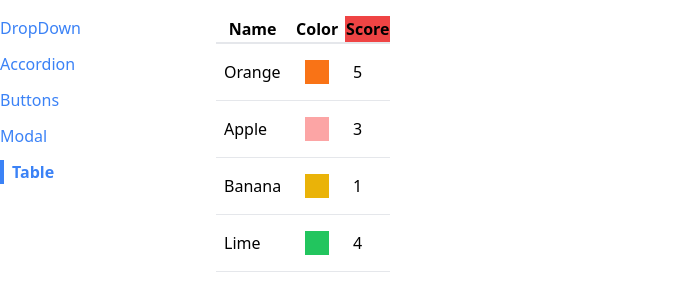
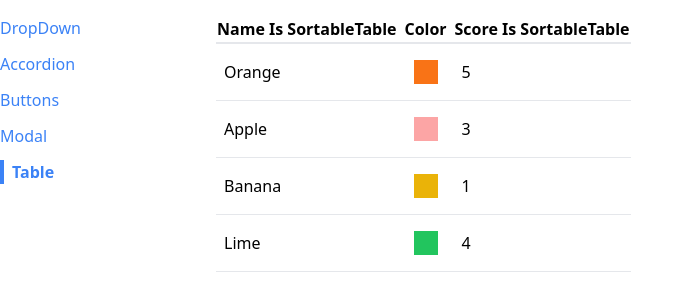
Before and after one commit to veyselguven/react-router-comps, a React (Create React App) app: page /table in a window 1280 px wide. Shown: the top 300 px of the page, without its empty margins (0-694 px from the left). Built offline with nearby package versions, Linux system fonts and the light colour scheme.

Commit message:
added sortable table

```diff
--- /dev/null
+++ b/src/components/SortableTable.js
@@ -0,0 +1,28 @@
+import React from "react";
+import Table from "./Table";
+
+function SortableTable(props) {
+  const { config } = props;
+
+  const handleClick = (label) => {
+    console.log(label);
+  };
+
+  const updatedConfing = config.map((column) => {
+    if (!column.sortValue) {
+      return column;
+    }
+    return {
+      ...column,
+      header: () => (
+        <th onClick={() => handleClick(column.label)}>
+          {column.label} Is SortableTable
+        </th>
+      ),
+    };
+  });
+
+  return <Table {...props} config={updatedConfing} />;
+}
+
+export default SortableTable;
--- a/src/pages/TablePage.js
+++ b/src/pages/TablePage.js
@@ -1,5 +1,6 @@
 import React from "react";
-import Table from "../components/Table";
+// import Table from "../components/Table";
+import SortableTable from "../components/SortableTable";
 
 function TablePage() {
   const data = [
@@ -10,7 +11,11 @@ function TablePage() {
   ];
 
   const config = [
-    { label: "Name", render: (fruit) => fruit.name },
+    {
+      label: "Name",
+      render: (fruit) => fruit.name,
+      sortValue: (fruit) => fruit.name,
+    },
     {
       label: "Color",
       render: (fruit) => <div className={`p-3 m-2 ${fruit.color}`}></div>,
@@ -18,10 +23,15 @@ function TablePage() {
     {
       label: "Score",
       render: (fruit) => fruit.score,
-      // sort: (fruit) => {
-      //   return fruit.score((a, b) => a - b);
-      // },
-      header: () => <th className="bg-red-500">Score</th>,
+      sortValue: (fruit) => fruit.score,
+
+      // sortValue: (fruit) => fruit.score,
+      // //INSIDE SORTABLETABLE
+      // header: () => (
+      //   <th onClick={DOSORT()} className="bg-red-500"> ^
+      //     Score
+      //   </th>
+      // ),
     },
     // { label: "Score Squared", render: (fruit) => fruit.score ** 2 },
   ];
@@ -32,7 +42,7 @@ function TablePage() {
 
   return (
     <div>
-      <Table data={data} config={config} keyFn={keyFn} />
+      <SortableTable data={data} config={config} keyFn={keyFn} />
     </div>
   );
 }
```
